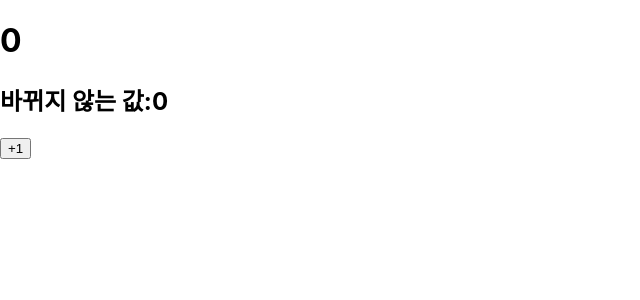
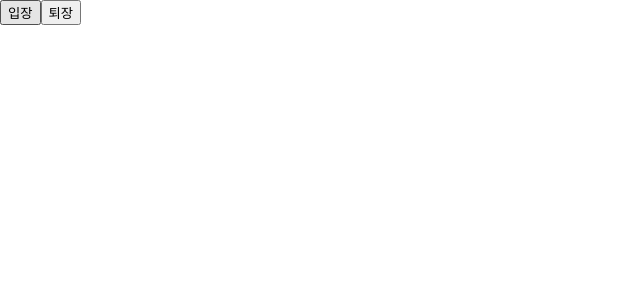
Before and after one commit to jjunnnys/hello-react, a React (Create React App) app: page / in a window 1280 px wide. Shown: the top 300 px of the page, without its empty margins (0-640 px from the left). Built offline with nearby package versions, Linux system fonts and the light colour scheme.

Commit message:
Add '함수형 컴포넌트 useState 사용'

```diff
--- a/src/App.js
+++ b/src/App.js
@@ -1,9 +1,8 @@
 import React from "react";
-import "./App.css";
-import Counter from "./Counter";
+import Say from "./Say";
 
 const App = () => {
-  return <Counter />;
+  return <Say />;
 };
 
 export default App;
--- /dev/null
+++ b/src/Say.js
@@ -0,0 +1,17 @@
+import React, { useState } from "react";
+
+const Say = () => {
+  const [message, setMessage] = useState("");
+  const onClickEnter = () => setMessage("안녕하세요.");
+  const onClickLeave = () => setMessage("안녕히 가세요.");
+
+  return (
+    <div>
+      <button onClick={onClickEnter}>입장</button>
+      <button onClick={onClickLeave}>퇴장</button>
+      <h1>{message}</h1>
+    </div>
+  );
+};
+
+export default Say;
```
